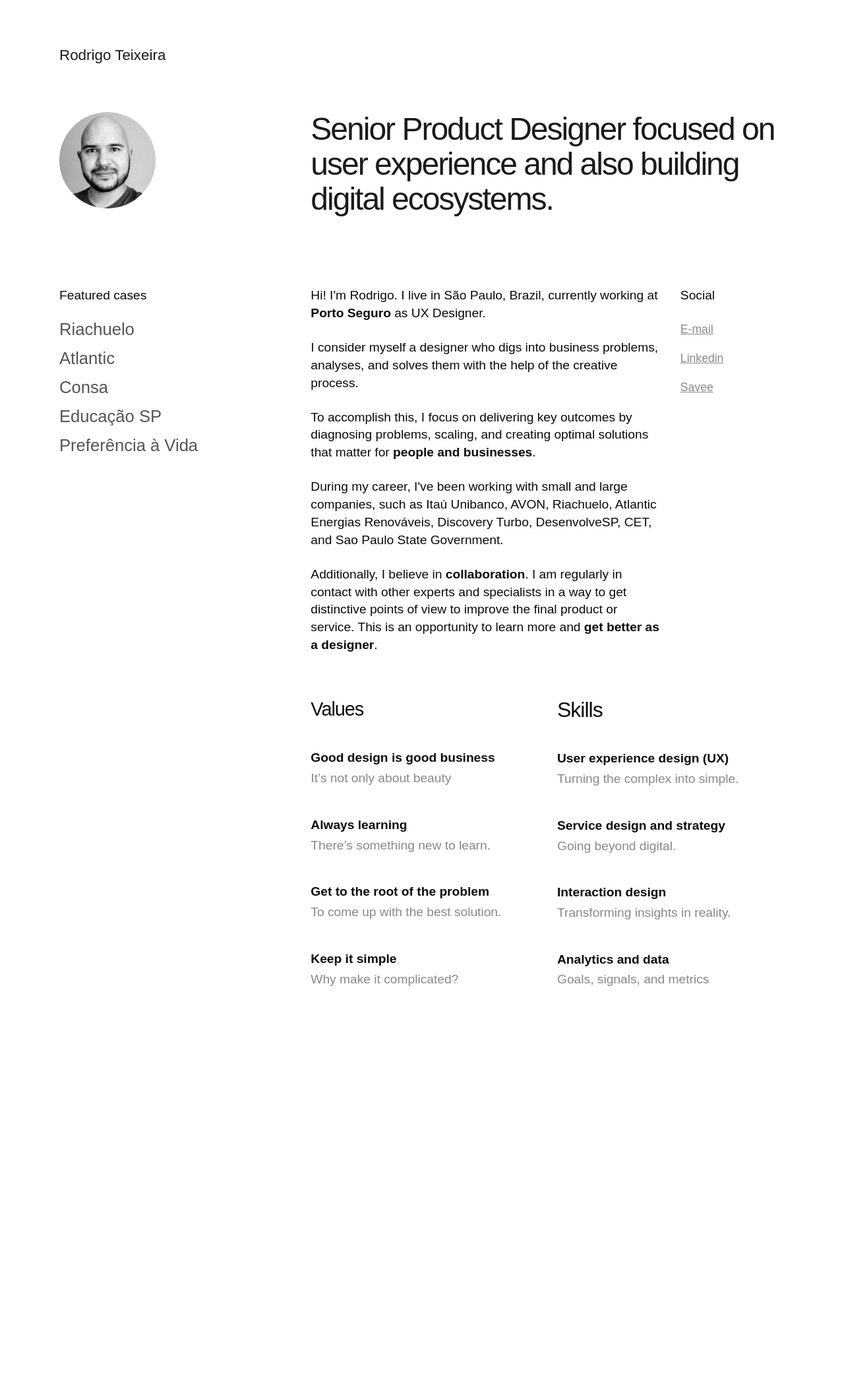
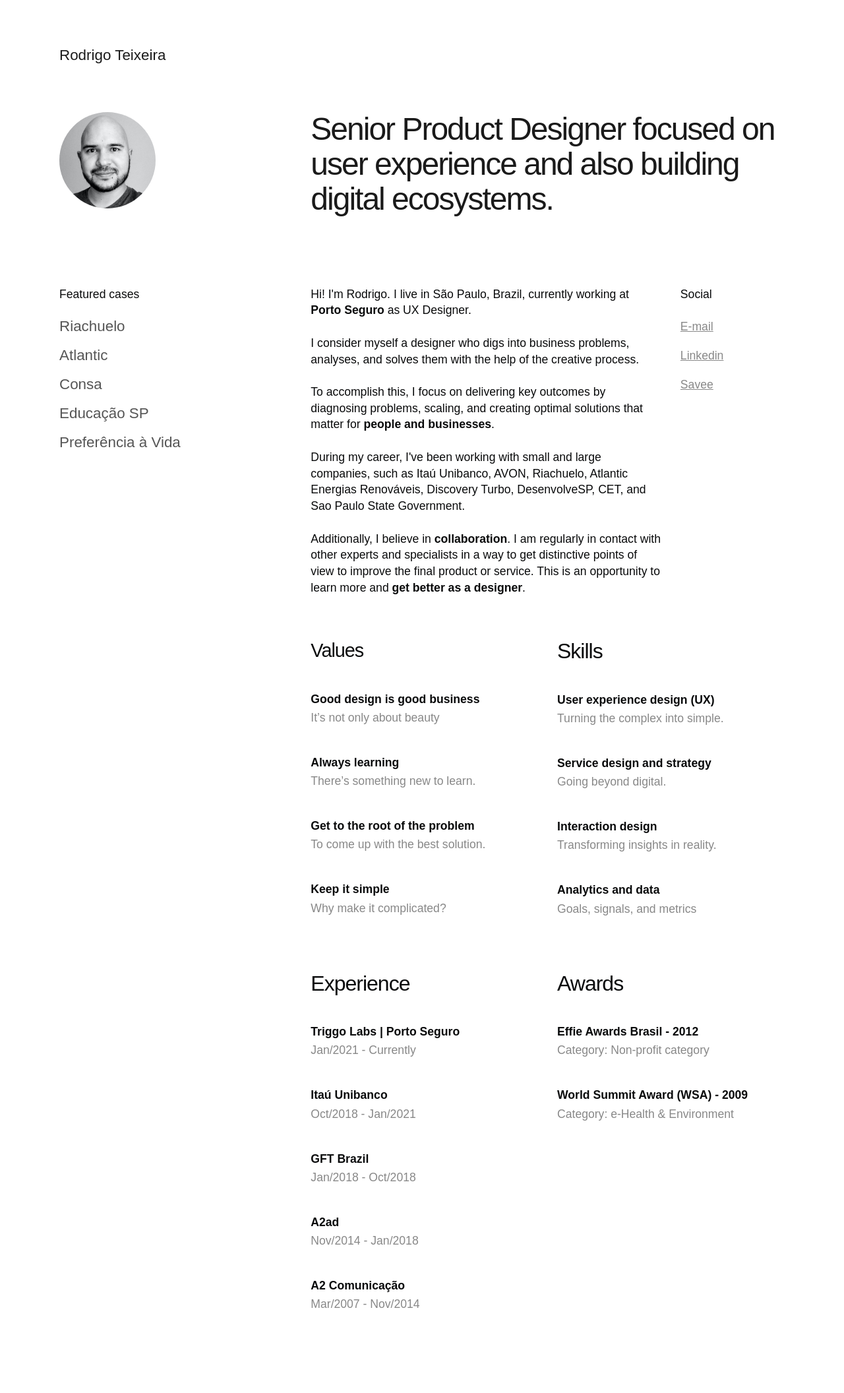
Before and after one commit to drigoteixeira/drigoteixeira.github.io, a Jekyll site: the page built from index.html, in a window 1280 px wide. Shown: the whole page at 66% size. Built offline with Jekyll 4.4.1, drawn with Linux system fonts in a browser that asks for light colours; some web fonts are replaced; before the commit the page ends 1621 px from its top, so only the background shows below that.

Commit message:
Update homepage

```diff
--- a/_scss/lists.scss
+++ b/_scss/lists.scss
@@ -52,7 +52,7 @@ ul li {
 
 dl {
     margin: 0;
-    font-size: 1.2em;
+    font-size: 1.1em;
 }
 
 dt {
@@ -73,7 +73,7 @@ dd {
     list-style: none;
     margin-left: 0;
     margin-right: 0;
-    font-size: 1.6em;
+    font-size: 1.4em;
     font-weight: 400;
 }
 
--- a/_scss/typography.scss
+++ b/_scss/typography.scss
@@ -69,7 +69,7 @@ h6 {
 }
 
 p {
-    font-size: 1.2em;
+    font-size: 1.1em;
     font-weight: 400;
     line-height: 1.4em;
 }
--- a/index.html
+++ b/index.html
@@ -98,6 +98,33 @@ subtitle: 'Rodrigo Teixeira is a product and service designer based in São Paul
                 </div>
             </div>
 
+            <div class="row">
+                <div class="six columns">
+                    <h2>Experience</h2>
+                    <dl>
+                        <dt>Triggo Labs | Porto Seguro</dt>
+                        <dd>Jan/2021 - Currently</dd>
+                        <dt>Itaú Unibanco</dt>
+                        <dd>Oct/2018 - Jan/2021</dd>
+                        <dt>GFT Brazil</dt>
+                        <dd>Jan/2018 - Oct/2018</dd>
+                        <dt>A2ad</dt>
+                        <dd>Nov/2014 - Jan/2018</dd>
+                        <dt>A2 Comunicação</dt>
+                        <dd>Mar/2007 - Nov/2014</dd>
+                    </dl>
+                </div>
+                <div class="six columns">
+                    <h2>Awards</h2>
+                    <dl>
+                        <dt>Effie Awards Brasil - 2012</dt>
+                        <dd>Category: Non-profit category </dd>
+                        <dt>World Summit Award (WSA) - 2009</dt>
+                        <dd>Category: e-Health &amp; Environment</dd>
+                    </dl>
+                </div>
+            </div>
+
         </div>
     </div>
 </div>
```
